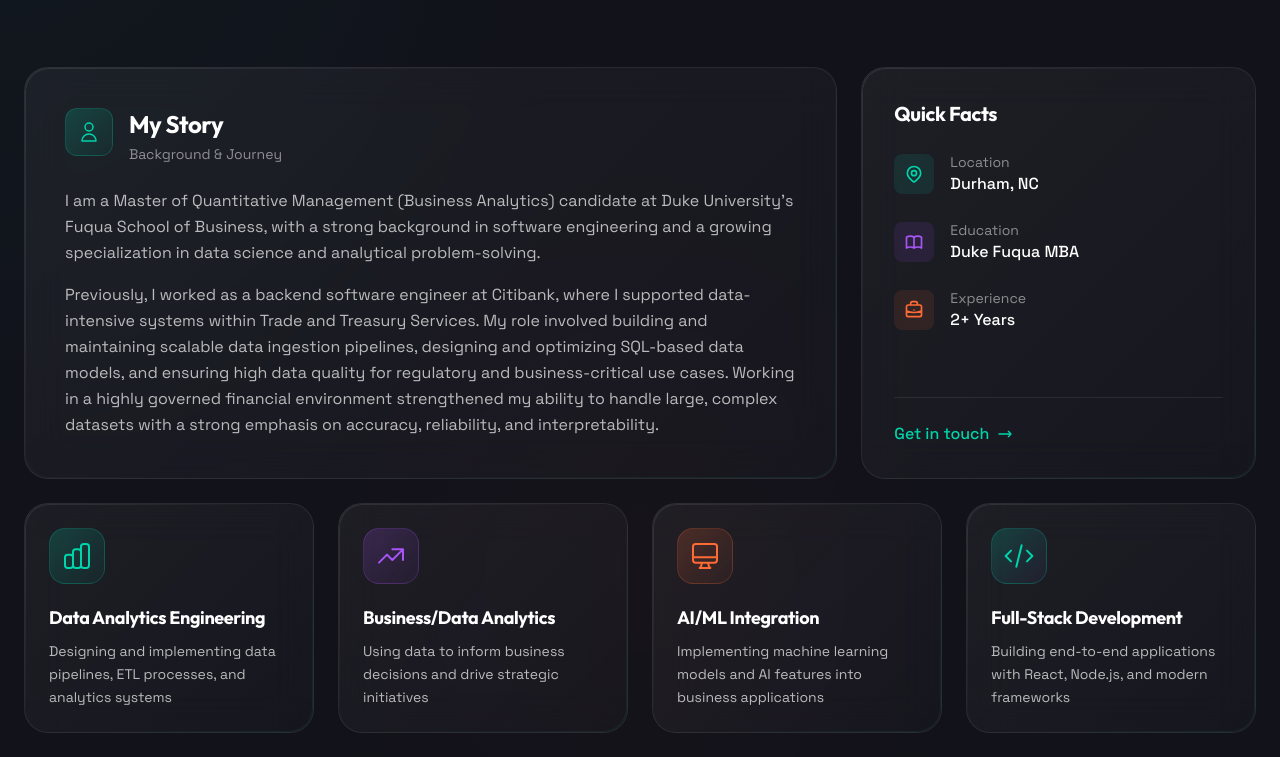
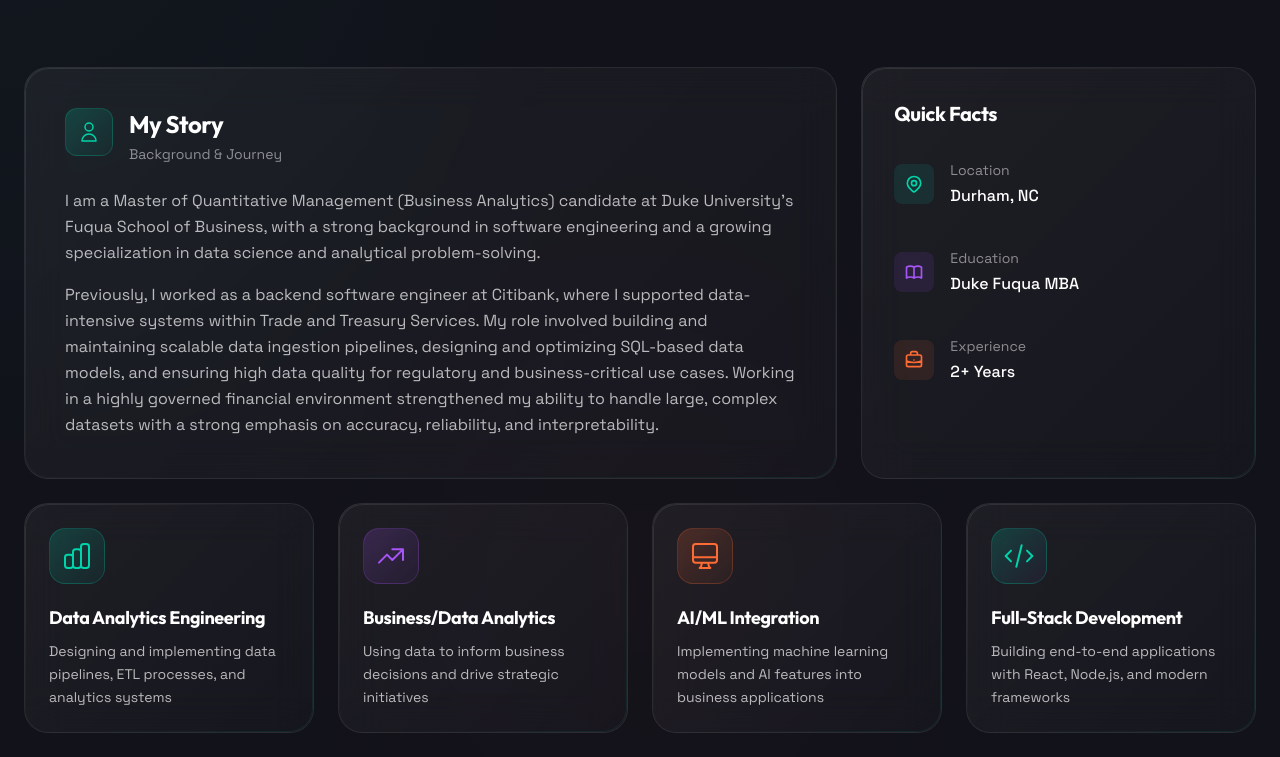
Before and after one commit to sriya-vemuri/MyPortfolio, a React (Vite) app: page / in a window 1280 px wide. Shown: the part 1021-1778 px from the top of the page. Built offline with nearby package versions, Linux system fonts and the light colour scheme; a web font is replaced by a local one.

Commit message:
About Section

```diff
--- a/src/components/About.jsx
+++ b/src/components/About.jsx
@@ -120,9 +120,9 @@ const About = () => {
             className="lg:col-span-4 glass-card glass-card-hover p-8"
           >
             <div className="h-full flex flex-col">
-              <h3 className="font-display text-xl font-bold text-text-primary mb-6">Quick Facts</h3>
-              <div className="space-y-6 flex-grow">
-                <div className="flex items-center gap-4">
+              <h3 className="font-display text-xl font-bold text-text-primary mb-8">Quick Facts</h3>
+              <div className="space-y-8 flex-grow">
+                <div className="flex items-center gap-4 pb-2">
                   <div className="w-10 h-10 rounded-lg bg-accent/10 flex items-center justify-center">
                     <svg className="w-5 h-5 text-accent" fill="none" viewBox="0 0 24 24" stroke="currentColor">
                       <path strokeLinecap="round" strokeLinejoin="round" strokeWidth={2} d="M17.657 16.657L13.414 20.9a1.998 1.998 0 01-2.827 0l-4.244-4.243a8 8 0 1111.314 0z" />
@@ -130,43 +130,32 @@ const About = () => {
                     </svg>
                   </div>
                   <div>
-                    <p className="text-text-tertiary text-sm">Location</p>
+                    <p className="text-text-tertiary text-sm mb-1">Location</p>
                     <p className="text-text-primary font-medium">{portfolioData.personal.location}</p>
                   </div>
                 </div>
-                <div className="flex items-center gap-4">
+                <div className="flex items-center gap-4 pb-2">
                   <div className="w-10 h-10 rounded-lg bg-purple/10 flex items-center justify-center">
                     <svg className="w-5 h-5 text-purple" fill="none" viewBox="0 0 24 24" stroke="currentColor">
                       <path strokeLinecap="round" strokeLinejoin="round" strokeWidth={2} d="M12 6.253v13m0-13C10.832 5.477 9.246 5 7.5 5S4.168 5.477 3 6.253v13C4.168 18.477 5.754 18 7.5 18s3.332.477 4.5 1.253m0-13C13.168 5.477 14.754 5 16.5 5c1.747 0 3.332.477 4.5 1.253v13C19.832 18.477 18.247 18 16.5 18c-1.746 0-3.332.477-4.5 1.253" />
                     </svg>
                   </div>
                   <div>
-                    <p className="text-text-tertiary text-sm">Education</p>
+                    <p className="text-text-tertiary text-sm mb-1">Education</p>
                     <p className="text-text-primary font-medium">Duke Fuqua MBA</p>
                   </div>
                 </div>
-                <div className="flex items-center gap-4">
+                <div className="flex items-center gap-4 pb-2">
                   <div className="w-10 h-10 rounded-lg bg-warm/10 flex items-center justify-center">
                     <svg className="w-5 h-5 text-warm" fill="none" viewBox="0 0 24 24" stroke="currentColor">
                       <path strokeLinecap="round" strokeLinejoin="round" strokeWidth={2} d="M21 13.255A23.931 23.931 0 0112 15c-3.183 0-6.22-.62-9-1.745M16 6V4a2 2 0 00-2-2h-4a2 2 0 00-2 2v2m4 6h.01M5 20h14a2 2 0 002-2V8a2 2 0 00-2-2H5a2 2 0 00-2 2v10a2 2 0 002 2z" />
                     </svg>
                   </div>
                   <div>
-                    <p className="text-text-tertiary text-sm">Experience</p>
+                    <p className="text-text-tertiary text-sm mb-1">Experience</p>
                     <p className="text-text-primary font-medium">2+ Years</p>
                   </div>
                 </div>
-              </div>
-              <div className="mt-6 pt-6 border-t border-border">
-                <a
-                  href={`mailto:${portfolioData.personal.email}`}
-                  className="flex items-center gap-2 text-accent hover:text-accent-light transition-colors group"
-                >
-                  <span className="font-medium">Get in touch</span>
-                  <svg className="w-4 h-4 group-hover:translate-x-1 transition-transform" fill="none" viewBox="0 0 24 24" stroke="currentColor">
-                    <path strokeLinecap="round" strokeLinejoin="round" strokeWidth={2} d="M17 8l4 4m0 0l-4 4m4-4H3" />
-                  </svg>
-                </a>
               </div>
             </div>
           </motion.div>
```
